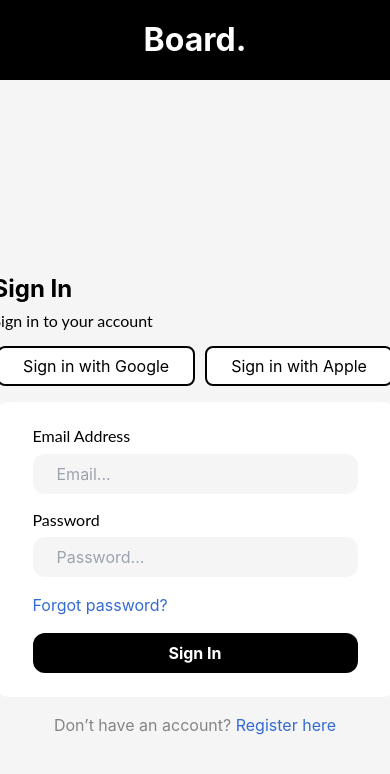
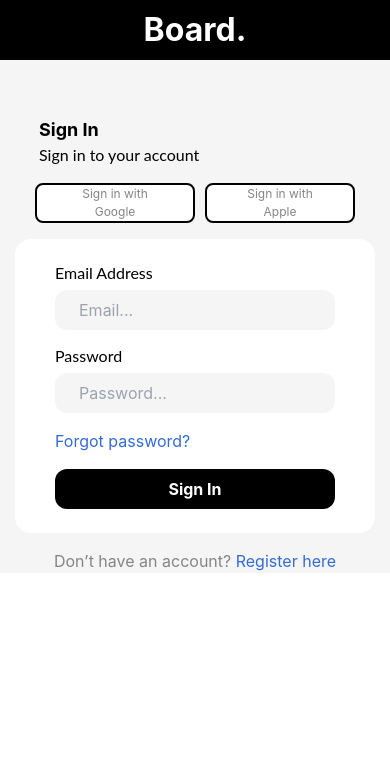
Before and after one commit to yashj069/listed, a React (Create React App) app: page / in a window 390 px wide. Shown: the top 774 px of the page. Built offline with nearby package versions, Linux system fonts and the light colour scheme.

Commit message:
made changes

```diff
--- a/src/pages/Login.jsx
+++ b/src/pages/Login.jsx
@@ -2,27 +2,27 @@ import React from "react";
 
 const Login = () => {
   return (
-    <div className="flex flex-col sm:flex-row justify-between items-center w-full ">
-      <div className="flex h-[80px] sm:min-h-screen justify-center items-center w-full sm:w-[65%] bg-black">
+    <div className="flex flex-col sm:flex-row justify-between bg-[#F5F5F5] items-center w-full ">
+      <div className="flex h-[60px] sm:h-[80px] sm:min-h-screen justify-center items-center w-full sm:w-[65%] bg-black">
         <h1 className="text-white font-bold text-[2rem] md:text-[3rem] lg:text-[4.5rem]">
           Board.
         </h1>
       </div>
-      <div className="flex flex-col min-h-screen gap-6 bg-[#F5F5F5] justify-center w-full items-center">
+      <div className="flex flex-col mt-14 w-full gap-6 justify-center items-center">
         <div className="flex flex-col justify-center gap-4">
-          <div className="flex flex-col justify-between items-start">
-            <h2 className="text-[24px] sm:text-[36px] text-black font-bold leading-[43.88px]">
+          <div className="flex flex-col justify-between items-start px-6">
+            <h2 className="text-[18px] sm:text-[36px] text-black font-bold sm:leading-[43.88px]">
               Sign In
             </h2>
-            <p className="text-[16px] font-lato leading-[19.2px] text-black">
+            <p className="text-[16px] font-lato sm:leading-[19.2px] text-black">
               Sign in to your account
             </p>
           </div>
           <div className="flex justify-center items-center gap-[10px]">
-            <button className="border-[2px] rounded-lg bg-white h-[40px] px-6 border-black">
+            <button className="text-[12px] text-[#858585] w-[160px] sm:w-[180px] border-[2px] rounded-lg bg-white h-[40px] px-6 border-black">
               Sign in with Google
             </button>
-            <button className="border-[2px] rounded-lg bg-white h-[40px] px-6 border-black">
+            <button className="text-[12px] text-[#858585] w-[150px] sm:w-[180px] border-[2px] rounded-lg bg-white h-[40px] px-6 border-black">
               Sign in with Apple
             </button>
           </div>
@@ -33,7 +33,7 @@ const Login = () => {
                   Email Address
                 </h1>
                 <input
-                  className="bg-[#F5F5F5] w-[325px] h-[40px] px-6 rounded-xl"
+                  className="bg-[#F5F5F5] w-[280px] sm:w-[325px] h-[40px] px-6 rounded-xl"
                   placeholder="Email..."
                 />
               </div>
@@ -42,12 +42,12 @@ const Login = () => {
                   Password
                 </h1>
                 <input
-                  className="bg-[#F5F5F5] w-[325px] h-[40px] px-6 rounded-xl"
+                  className="bg-[#F5F5F5] w-[280px] sm:w-[325px] h-[40px] px-6 rounded-xl"
                   placeholder="Password..."
                 />
               </div>
               <p className="text-[#346BD4]">Forgot password?</p>
-              <button className="bg-black rounded-xl w-[325px] h-[40px] font-bold text-white">
+              <button className="bg-black rounded-xl w-[280px] sm:w-[325px] h-[40px] font-bold text-white">
                 Sign In
               </button>
             </form>
```
